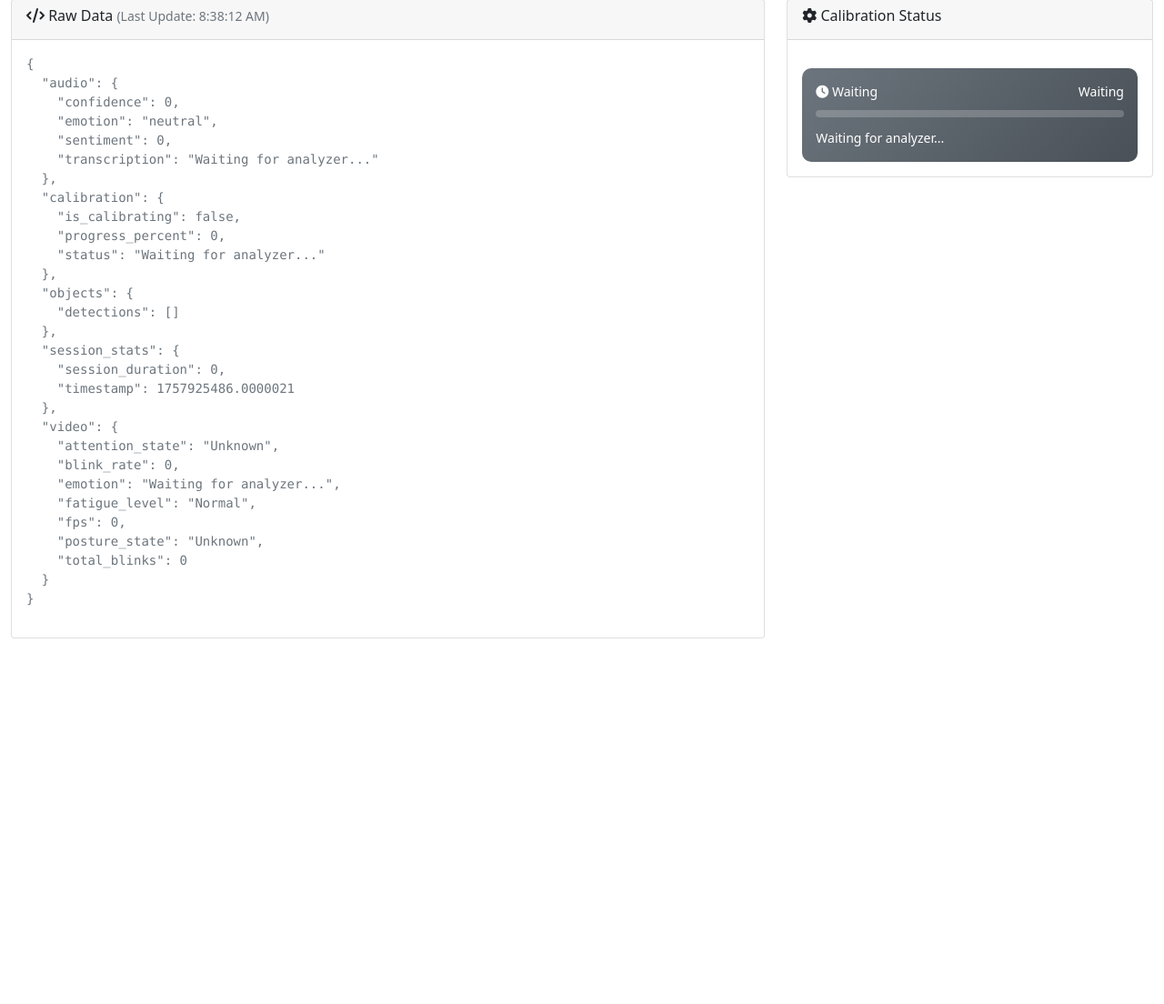
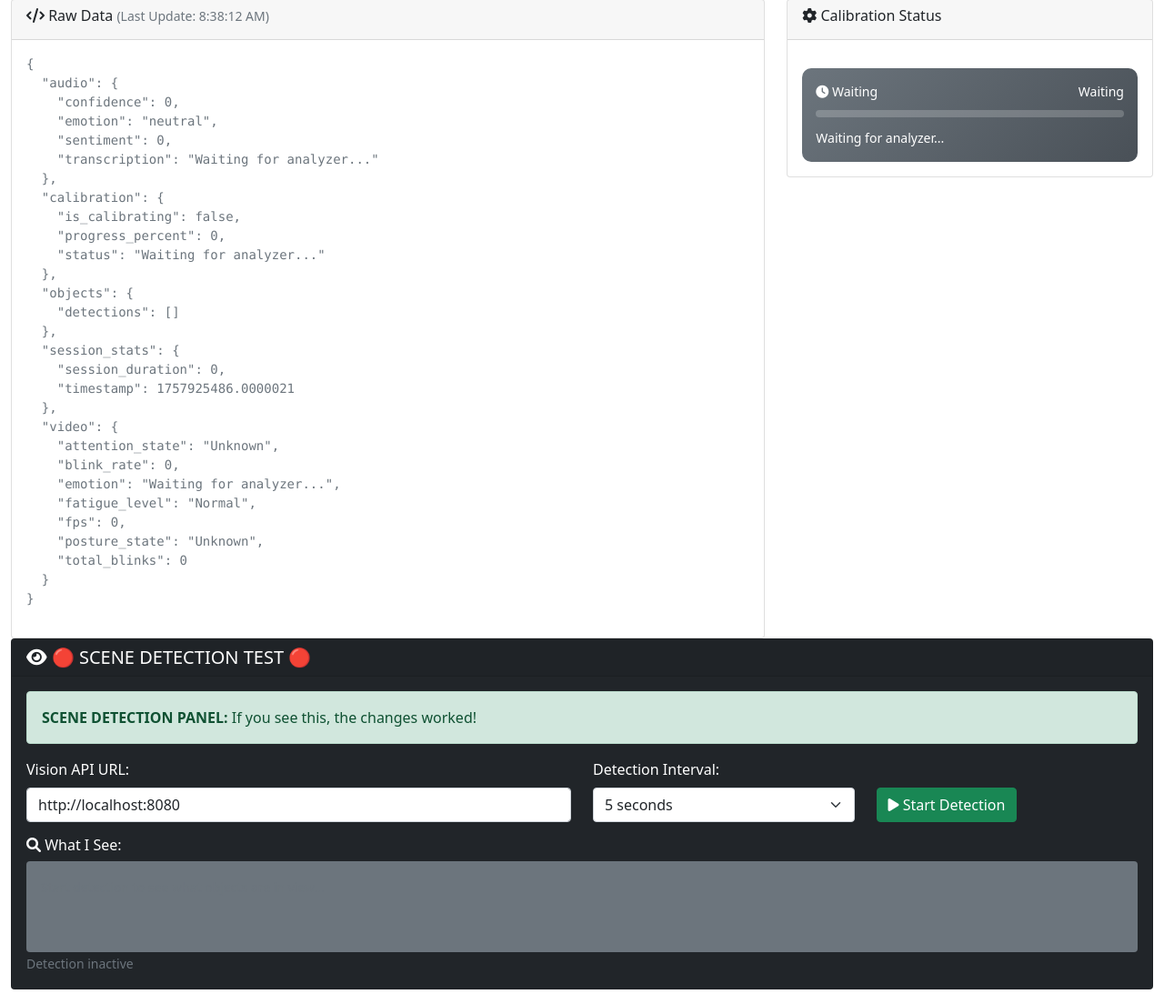
Before and after one commit to rachan2005/hackevl2025, a Flask app: page / in a window 1280 px wide. Shown: the part 458-1562 px from the top of the page at 91% size. Before the commit the page ends 1160 px from the top, so only its background shows below. Run offline with Flask 3, Linux system fonts and the light colour scheme; data that the repository does not hold is empty.

Commit message:
design ui and calibration

```diff
--- a/behavioral_analyzer/templates/minimal_dashboard.html
+++ b/behavioral_analyzer/templates/minimal_dashboard.html
@@ -244,6 +244,61 @@
                             </div>
                             <div class="mt-2">
                                 <small id="calibrated-debug-info" style="color: #e8f5e8;">Debug: HARDCODED TEST VALUES - If you see this, HTML works!</small>
+                            </div>
+                        </div>
+                    </div>
+                </div>
+            </div>
+        </div>
+
+        <!-- Scene Detection Panel -->
+        <div class="row mb-3">
+            <div class="col-12">
+                <div class="card bg-dark text-white">
+                    <div class="card-header">
+                        <h5 class="mb-0"><i class="fas fa-eye"></i> 🔴 SCENE DETECTION TEST 🔴</h5>
+                    </div>
+                    <div class="card-body">
+                        <div class="alert alert-success" role="alert">
+                            <strong>SCENE DETECTION PANEL:</strong> If you see this, the changes worked!
+                        </div>
+                        <!-- Detection Controls -->
+                        <div class="row mb-3">
+                            <div class="col-md-6">
+                                <label for="detectionApiUrl" class="form-label">Vision API URL:</label>
+                                <input type="text" class="form-control" id="detectionApiUrl" value="http://localhost:8080" placeholder="http://localhost:8080">
+                            </div>
+                            <div class="col-md-3">
+                                <label for="detectionInterval" class="form-label">Detection Interval:</label>
+                                <select class="form-select" id="detectionInterval">
+                                    <option value="2000">2 seconds</option>
+                                    <option value="5000" selected>5 seconds</option>
+                                    <option value="10000">10 seconds</option>
+                                </select>
+                            </div>
+                            <div class="col-md-3">
+                                <label class="form-label">&nbsp;</label>
+                                <div>
+                                    <button class="btn btn-success" id="detectionStartBtn">
+                                        <i class="fas fa-play"></i> Start Detection
+                                    </button>
+                                    <button class="btn btn-danger d-none" id="detectionStopBtn">
+                                        <i class="fas fa-stop"></i> Stop Detection
+                                    </button>
+                                </div>
+                            </div>
+                        </div>
+
+                        <!-- Detection Results -->
+                        <div class="row">
+                            <div class="col-12">
+                                <h6><i class="fas fa-search"></i> What I See:</h6>
+                                <div class="bg-secondary p-3 rounded" style="min-height: 100px; max-height: 200px; overflow-y: auto;">
+                                    <div id="detectionResults" class="text-light">
+                                        <small class="text-muted">Start detection to see what objects are in view...</small>
+                                    </div>
+                                </div>
+                                <small id="detectionStatus" class="text-muted mt-2">Detection inactive</small>
                             </div>
                         </div>
                     </div>
```
